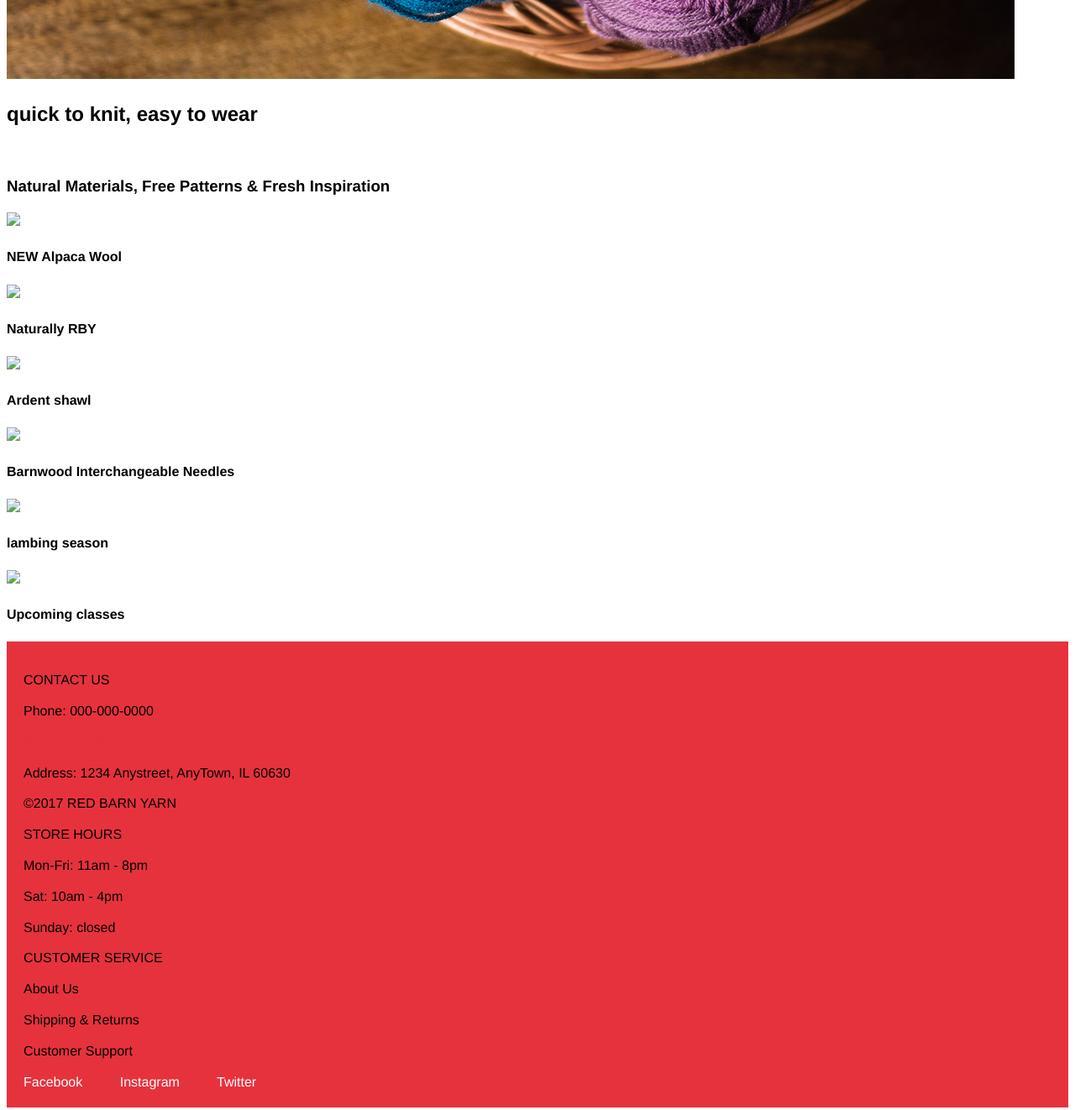
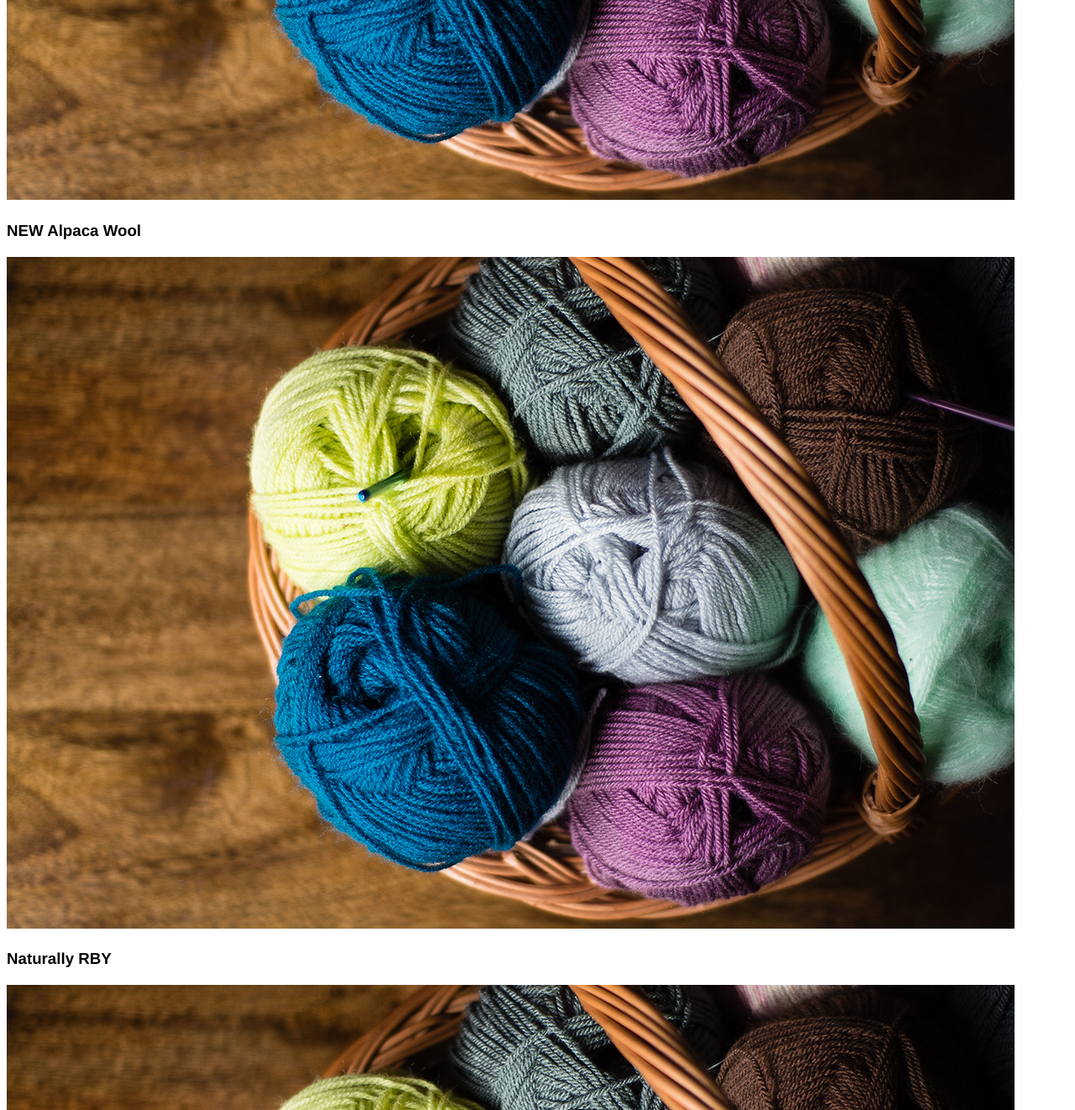
Before and after one commit to KrisGang/KrisGang.github.io, a plain HTML site: page unit_3/index.html in a window 1280 px wide. Shown: the part 840-2162 px from the top of the page at 84% size. Drawn offline with Linux system fonts and the light colour scheme.

Commit message:
Update index.html

```diff
--- a/unit_3/index.html
+++ b/unit_3/index.html
@@ -6,15 +6,15 @@
 </head>
 <body>
 	<header>
-			<nav>
+		<p class="logo">Red Barn Yarn</p>
+		<div>
 			<a href="#">My Account</a>
 			<a href="#">Sign Up</a>
+		</div>
+		<div>
 			<a href="#">Shopping Cart</a>
 			<a href="#">Search</a>
-			</nav>
-
-			<h1>Red Barn Yarn</h1>
-
+		</div>
 		<nav>
 			<a href="#">Home</a>
 			<a href="#">Our Story</a>
@@ -25,70 +25,63 @@
 			<a href="#">On the farm</a>
 		</nav>
 	</header>
-
+	<section id="intro">
+		<h1>quick to knit, easy to wear</h1>
+		<a href="#">SHOP NOW</a>
+	</section>
+	<section id="products">
+		<h2>Natural Materials, Free Patterns & Fresh Inspiration</h2>
 		<section>
-			<img src="images/Hero image_LR.jpg" alt="picture of yarn">
-			<h2>quick to knit, easy to wear</h2>
-			<nav><a href="#">SHOP NOW</a></nav>
-
+			<img src="images/Hero image_LR.jpg" alt="placeholder">
+			<h3>NEW Alpaca Wool </h3>
 		</section>
-
-		<main>
-			<H3>Natural Materials, Free Patterns & Fresh Inspiration</H3>
-
 		<section>
-				<img src="#">
-				<h4>NEW Alpaca Wool </h4>
+			<img src="images/Hero image_LR.jpg" alt="placeholder">
+			<h3>Naturally RBY</h3>
 		</section>
-
 		<section>
-				<img src="#">
-				<h4>Naturally RBY</h4>
+			<img src="images/Hero image_LR.jpg" alt="placeholder">
+			<h3>Ardent shawl</h3>
 		</section>
-
 		<section>
-				<img src="#">
-				<h4>Ardent shawl</h4>
+			<img src="images/Hero image_LR.jpg" alt="placeholder">
+			<h3>Barnwood Interchangeable Needles</h3>
 		</section>
-
 		<section>
-				<img src="#">
-				<h4>Barnwood Interchangeable Needles</h4>
+			<img src="images/Hero image_LR.jpg" alt="placeholder">
+			<h3>lambing season</h3>
 		</section>
-
 		<section>
-				<img src="#">
-				<h4>lambing season</h4>
+			<img src="images/Hero image_LR.jpg" alt="placeholder">
+			<h3>Upcoming classes</h3>
 		</section>
-
-			<section>
-				<img src="#">
-				<h4>Upcoming classes</h4>
 	</section>
-		</main>
-
-	<footer>
-		<p>CONTACT US</p>
+	<section id="contact">
+		<h2>CONTACT US</h2>
 		<p>Phone: 000-000-0000</p>
 		<a href="#">Email: team@redbarnyarn.com</a>
-		<p>Address: 1234 Anystreet, AnyTown, IL 60630</p>
-		<p>©2017 RED BARN YARN</p>
-
-		<p>STORE HOURS</p>
+		<h3>Address:</h3>
+		<address>1234 Anystreet, AnyTown, IL 60630<address>
+	</section>
+	<section id="hours">
+		<h2>STORE HOURS</h2>
 		<p>Mon-Fri: 11am - 8pm</p>
 		<p>Sat: 10am - 4pm</p>
 		<p>Sunday: closed</p>
-
-		<p>CUSTOMER SERVICE</p>
-		<p>About Us</p>
-		<p>Shipping & Returns</p>
-		<p>Customer Support</p>
-
-		<nav>
+	</section>
+	<footer>
+		<div>
+			<a href="#">CUSTOMER SERVICE</a>
+			<a href="#">About Us</a>
+			<a href="#">Shipping & Returns</a>
+			<a href="#">Customer Support</a>
+		</div>
+		<div>
 			<a href="#">Facebook</a>
 			<a href="#">Instagram</a>
 			<a href="#">Twitter</a>
-		</nav>
+		</div>
+		<p>©2017 RED BARN YARN</p>
 	</footer>
 </body>
 </html>
```
Lines whose indentation alone changed are shown as unchanged.
